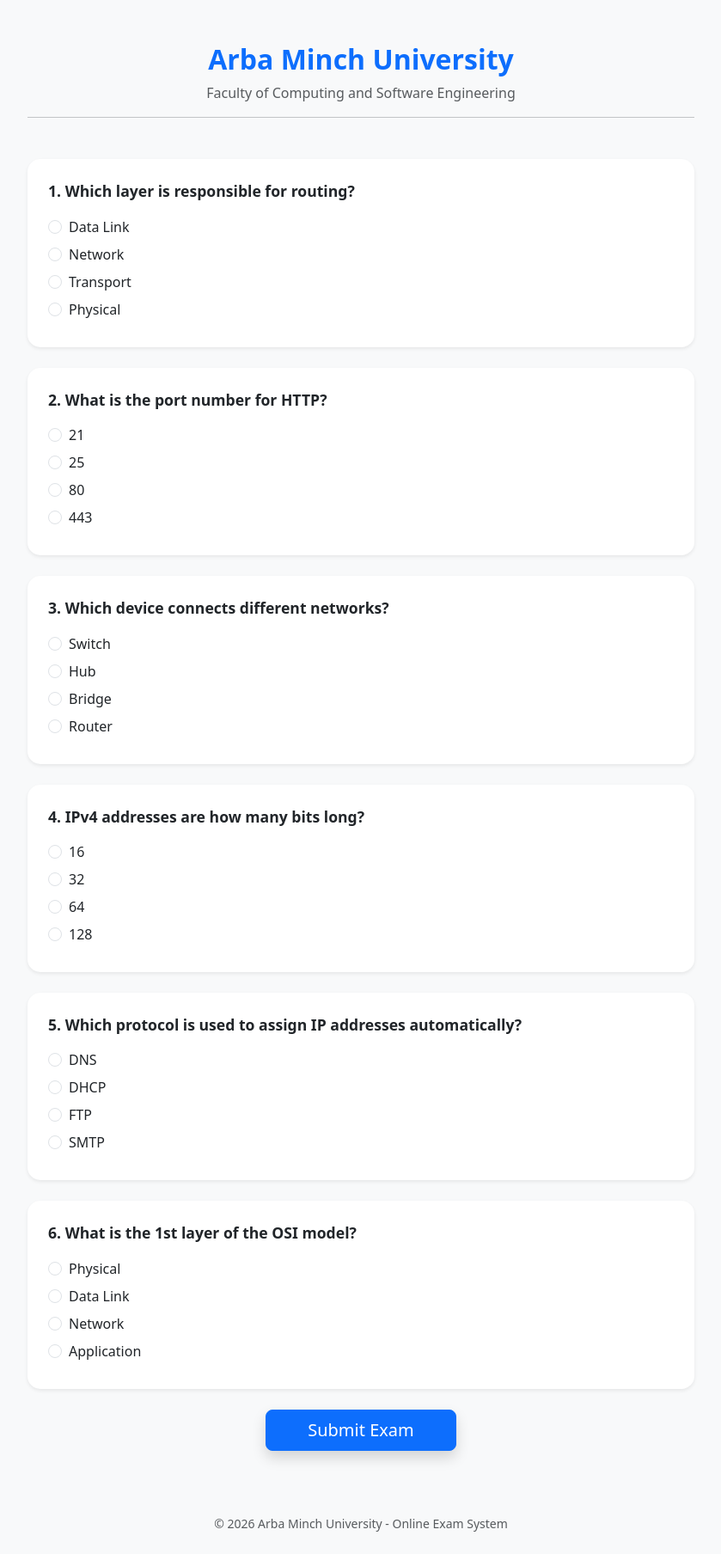
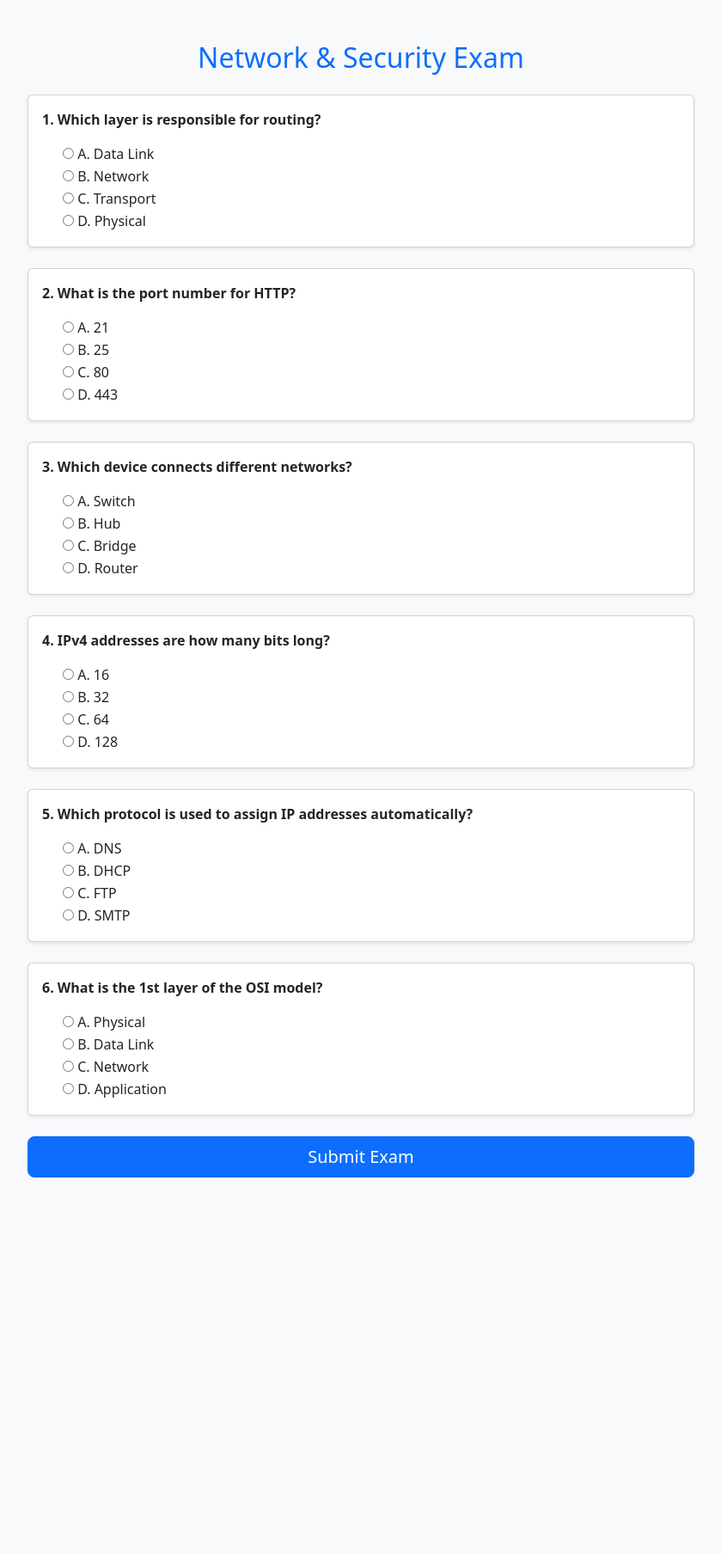
Before and after one commit to mesfinchalnew-creator/online-exam-system, a Flask app: page /exam in a window 1280 px wide. Shown: the whole page at 86% size, without its empty margins (220-1059 px from the left). After the commit the page ends 1370 px from the top, so only its background shows below. Run offline with Flask 3, Linux system fonts and the light colour scheme; the visitor is signed in with stand-in values (Sample User, id 1).

Commit message:
Update exam.html

```diff
--- a/templates/exam.html
+++ b/templates/exam.html
@@ -1,64 +1,26 @@
 <!DOCTYPE html>
-<html lang="en">
+<html>
 <head>
-    <meta charset="UTF-8">
-    <meta name="viewport" content="width=device-width, initial-scale=1.0">
-    <title>AMU Online Exam - Faculty of Computing</title>
+    <title>AMU Online Exam</title>
     <link rel="stylesheet" href="https://cdn.jsdelivr.net/npm/bootstrap@5.3.0/dist/css/bootstrap.min.css">
-    <style>
-        body { background-color: #f8f9fa; }
-        .exam-container { max-width: 800px; margin-top: 50px; }
-        .card { border: none; border-radius: 15px; }
-        .question-text { font-weight: 600; font-size: 1.1rem; }
-    </style>
 </head>
-<body>
-
-<div class="container exam-container">
-    <div class="text-center mb-5">
-        <h2 class="text-primary fw-bold">Arba Minch University</h2>
-        <p class="text-muted">Faculty of Computing and Software Engineering</p>
-        <hr>
-    </div>
-
+<body class="bg-light">
+<div class="container mt-5" style="max-width: 800px;">
+    <h2 class="text-center text-primary mb-4">Network & Security Exam</h2>
     <form action="/submit" method="POST">
         {% for q in questions %}
-        <div class="card shadow-sm mb-4">
-            <div class="card-body p-4">
-                <p class="question-text text-dark">{{ loop.index }}. {{ q.text }}</p>
-
-                <div class="form-check mb-2">
-                    <input class="form-check-input" type="radio" name="{{ q.id }}" id="q{{ q.id }}a" value="A" required>
-                    <label class="form-check-label" for="q{{ q.id }}a">{{ q.option_a }}</label>
-                </div>
-
-                <div class="form-check mb-2">
-                    <input class="form-check-input" type="radio" name="{{ q.id }}" id="q{{ q.id }}b" value="B">
-                    <label class="form-check-label" for="q{{ q.id }}b">{{ q.option_b }}</label>
-                </div>
-
-                <div class="form-check mb-2">
-                    <input class="form-check-input" type="radio" name="{{ q.id }}" id="q{{ q.id }}c" value="C">
-                    <label class="form-check-label" for="q{{ q.id }}c">{{ q.option_c }}</label>
-                </div>
-
-                <div class="form-check mb-2">
-                    <input class="form-check-input" type="radio" name="{{ q.id }}" id="q{{ q.id }}d" value="D">
-                    <label class="form-check-label" for="q{{ q.id }}d">{{ q.option_d }}</label>
-                </div>
+        <div class="card mb-4 shadow-sm">
+            <div class="card-body">
+                <p class="fw-bold">{{ loop.index }}. {{ q.text }}</p>
+                <div class="form-check"><input type="radio" name="{{q.id}}" value="A" required> A. {{q.option_a}}</div>
+                <div class="form-check"><input type="radio" name="{{q.id}}" value="B"> B. {{q.option_b}}</div>
+                <div class="form-check"><input type="radio" name="{{q.id}}" value="C"> C. {{q.option_c}}</div>
+                <div class="form-check"><input type="radio" name="{{q.id}}" value="D"> D. {{q.option_d}}</div>
             </div>
         </div>
         {% endfor %}
-
-        <div class="text-center mb-5">
-            <button type="submit" class="btn btn-primary btn-lg px-5 shadow">Submit Exam</button>
-        </div>
+        <button type="submit" class="btn btn-primary w-100 btn-lg mb-5">Submit Exam</button>
     </form>
 </div>
-
-<footer class="text-center py-4 text-muted">
-    <small>&copy; 2026 Arba Minch University - Online Exam System</small>
-</footer>
-
 </body>
 </html>
```
